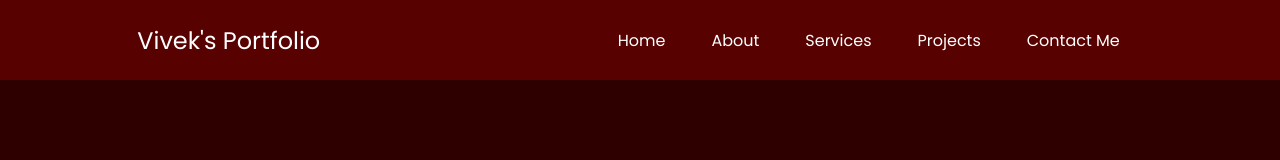
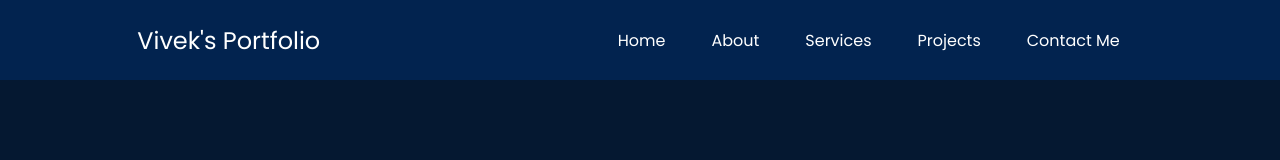
Before and after one commit to viveksonawale/viveksonawale.github.io, a plain HTML site: page index.html in a window 1280 px wide. Drawn offline with Linux system fonts and the light colour scheme.

Commit message:
change the background color

```diff
--- a/index.html
+++ b/index.html
@@ -16,32 +16,32 @@
     }
 
     body {
-        background-color: rgb(47, 0, 0);
+        background-color: rgb(5, 24, 49);
         color: white;
         font-family: Poppins;
         font-family: "Poppins", sans-serif;
     }
 
     nav {
-        display :flex;
+        display: flex;
         justify-content: space-around;
         align-items: center;
         height: 80px;
-        background-color: rgb(87, 1, 1);
+        background-color: rgb(2, 35, 79);
     }
 
-    nav ul{
-        display : flex;
+    nav ul {
+        display: flex;
         justify-content: center;
     }
 
-    nav ul li{
+    nav ul li {
         list-style: none;
         margin: 0 23px;
         /* padding: 30px; */
     }
 
-    .left{
+    .left {
         font-size: 1.5rem;
     }
 </style>
```
